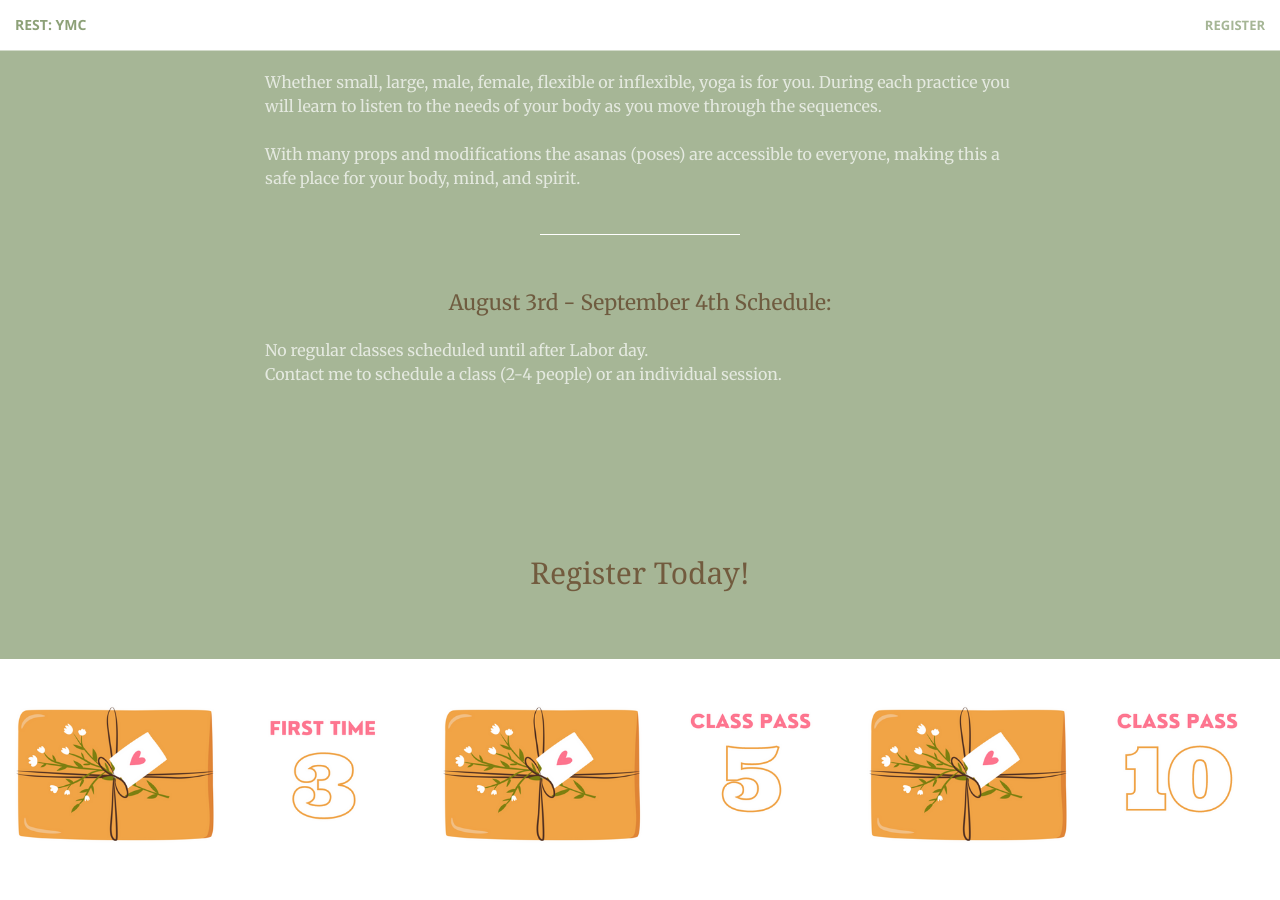
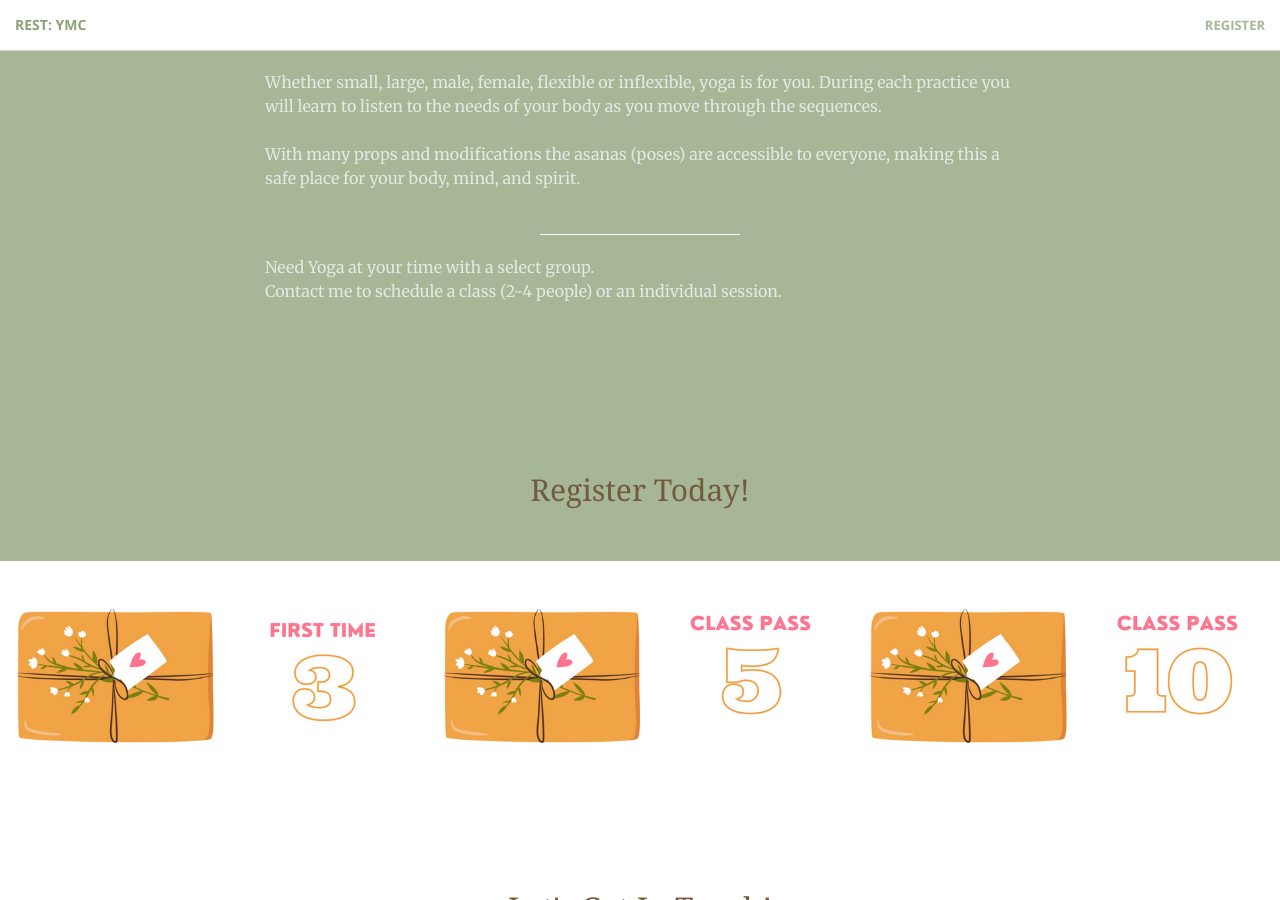
Before and after one commit to hathawayj/restymc.com, a Jekyll site: the page built from index.html, in a window 1280 px wide and 900 px high, scrolled down 1050 px. Built offline with Jekyll 4.4.1, drawn with Linux system fonts in a browser that asks for light colours.

Commit message:
new news

```diff
--- a/_includes/call-to-action.html
+++ b/_includes/call-to-action.html
@@ -7,11 +7,9 @@
                 <p class="text-faded">Yoga is for every body!</br></p> <p class="text-faded"; align="left"> Whether small, large, male, female, flexible or inflexible, yoga is for you. During each practice you will learn to listen to the needs of your body as you move through the sequences.</br></br> With many props and modifications the asanas (poses) are accessible to everyone, making this a safe place for your body, mind, and spirit.</br></br></p>
                 <hr class="lightlong">
                 <p class="text-faded"; style="color:rgb(111, 92, 64);font-size:150%;">
-                    </br>
-                    August 3rd - September 4th Schedule:
                 </p>
                 <p class="text-faded"; align="left">
-                    No regular classes scheduled until after Labor day.</br> Contact me to schedule a class (2-4 people) or an individual session.
+                    Need Yoga at your time with a select group.</br> Contact me to schedule a class (2-4 people) or an individual session.
                 </p>
             </div>
         </div>
--- a/_sass/_base.scss
+++ b/_sass/_base.scss
@@ -291,7 +291,7 @@ header {
 
 .call-to-action {
     h2 {
-        margin: 0 auto 20px;
+        margin: 0 auto 5px;
     }
 }
 
```
